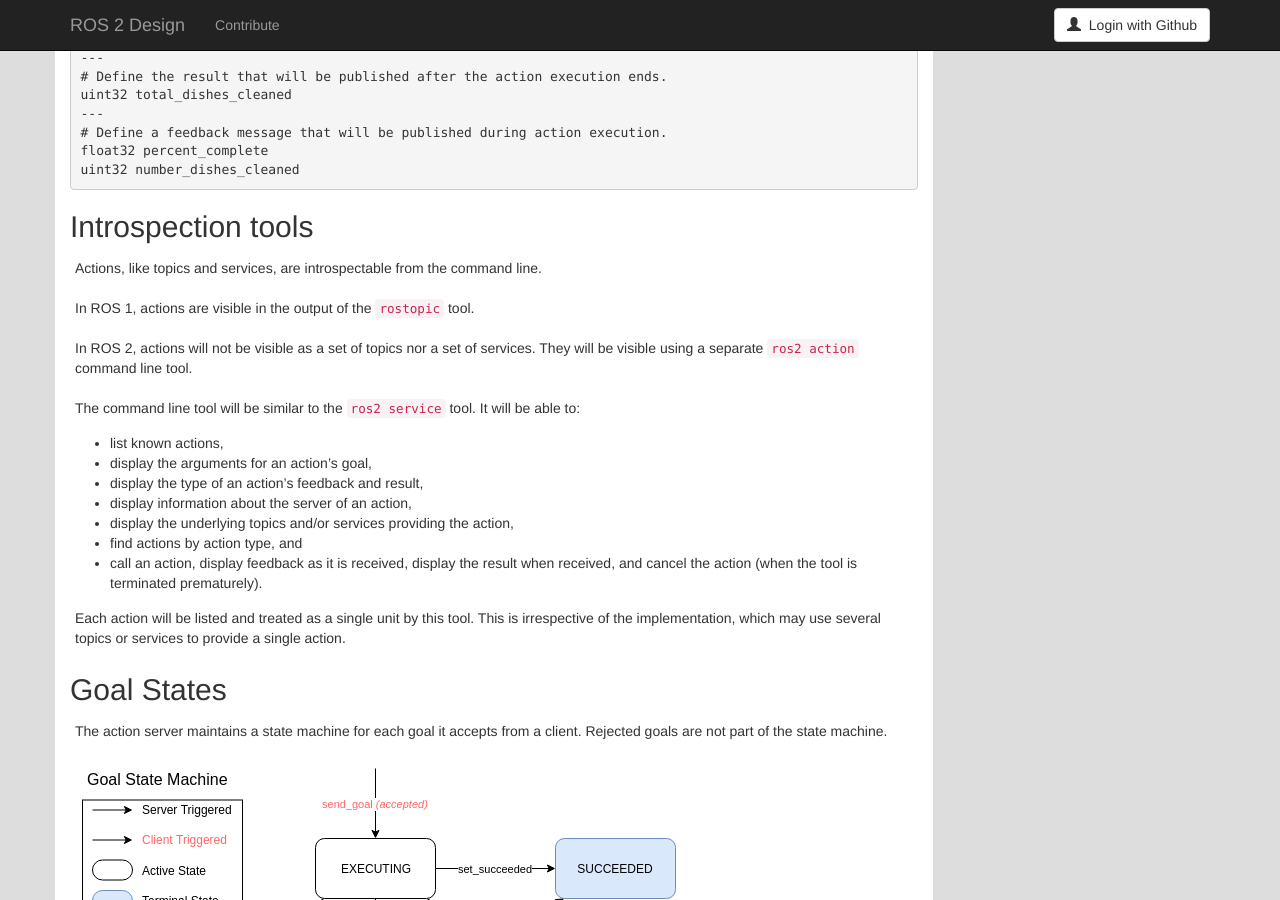
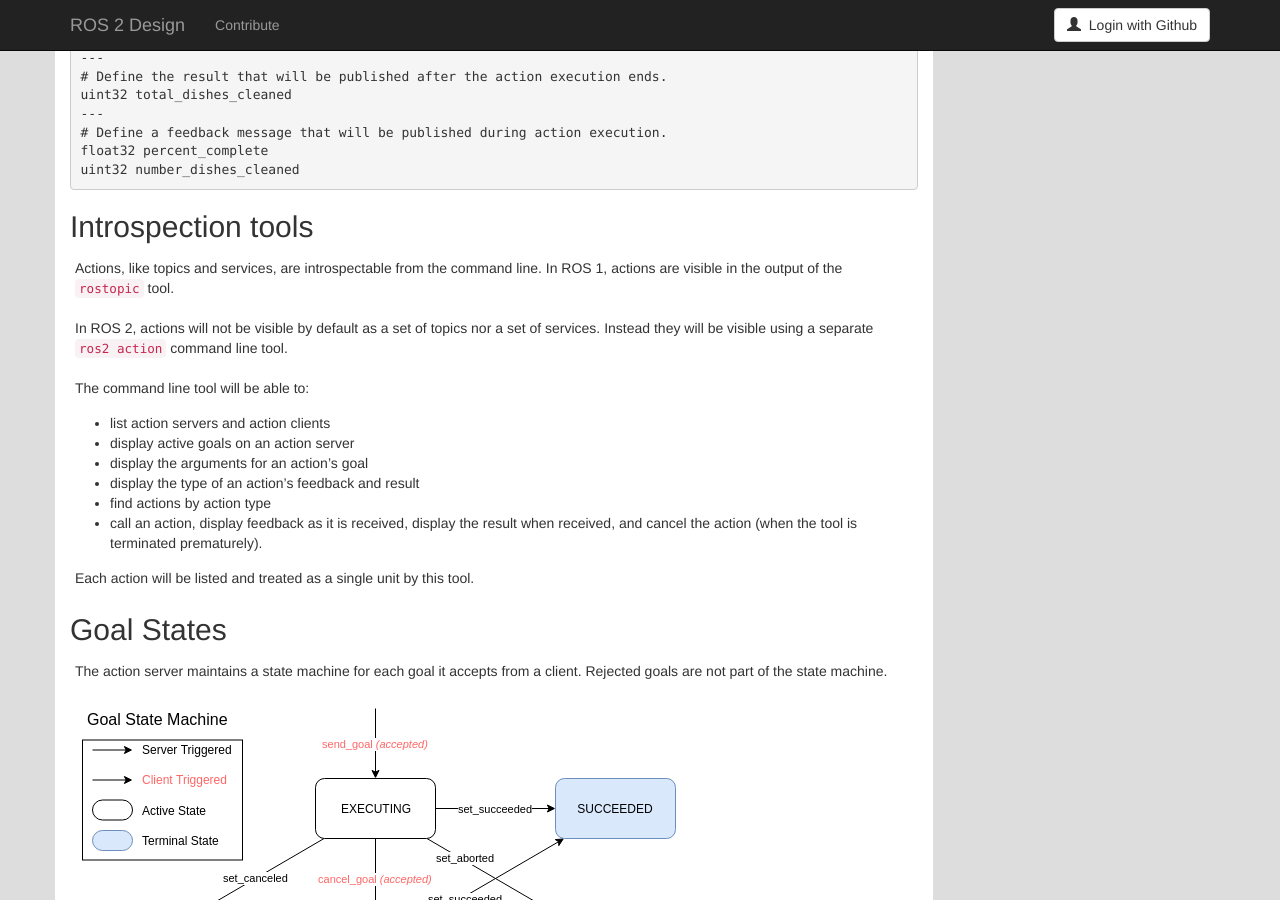
Before and after one commit to ros2/design, a Jekyll site: the page built from articles/actions.md, in a window 1280 px wide and 900 px high, scrolled down 2507 px. Built offline with Jekyll 4.4.1, drawn with Linux system fonts in a browser that asks for light colours; nearby versions of some CDN libraries.

Commit message:
Slight formating chnages to introspection tools section

```diff
--- a/articles/actions.md
+++ b/articles/actions.md
@@ -144,31 +144,21 @@ uint32 number_dishes_cleaned
 ## Introspection tools
 
 Actions, like topics and services, are introspectable from the command line.
-
 In ROS 1, actions are visible in the output of the `rostopic` tool.
 
-In ROS 2, actions will not be visible as a set of topics nor a set of services.
-They will be visible using a separate `ros2 action` command line tool.
+In ROS 2, actions will not be visible by default as a set of topics nor a set of services.
+Instead they will be visible using a separate `ros2 action` command line tool.
 
-The command line tool will be similar to the `ros2 service` tool.
-It will be able to:
+The command line tool will be able to:
 
-- list known actions,
-
-- display the arguments for an action's goal,
-
-- display the type of an action's feedback and result,
-
-- display information about the server of an action,
-
-- display the underlying topics and/or services providing the action,
-
-- find actions by action type, and
-
-- call an action, display feedback as it is received, display the result when received, and cancel the action (when the tool is terminated prematurely).
+* list action servers and action clients
+* display active goals on an action server
+* display the arguments for an action's goal
+* display the type of an action's feedback and result
+* find actions by action type
+* call an action, display feedback as it is received, display the result when received, and cancel the action (when the tool is terminated prematurely).
 
 Each action will be listed and treated as a single unit by this tool.
-This is irrespective of the implementation, which may use several topics or services to provide a single action.
 
 ## Goal States
 
```
